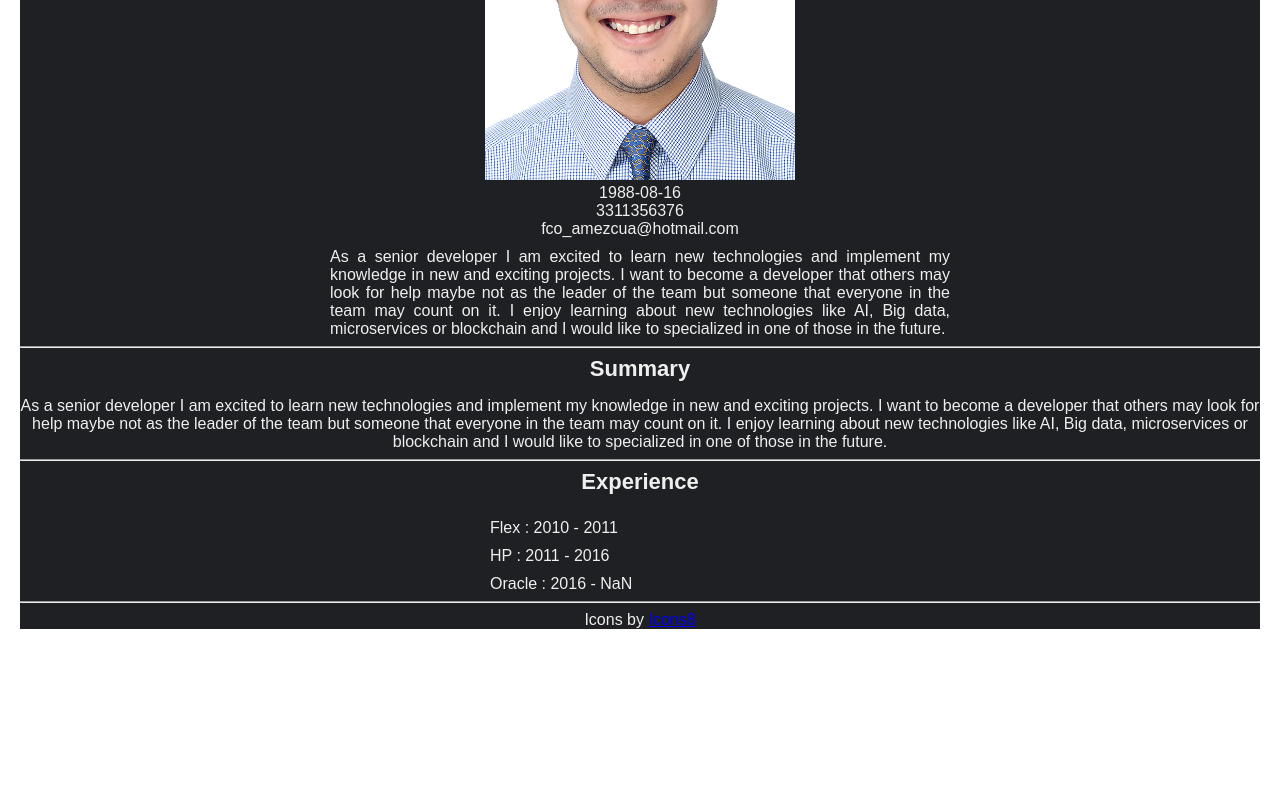
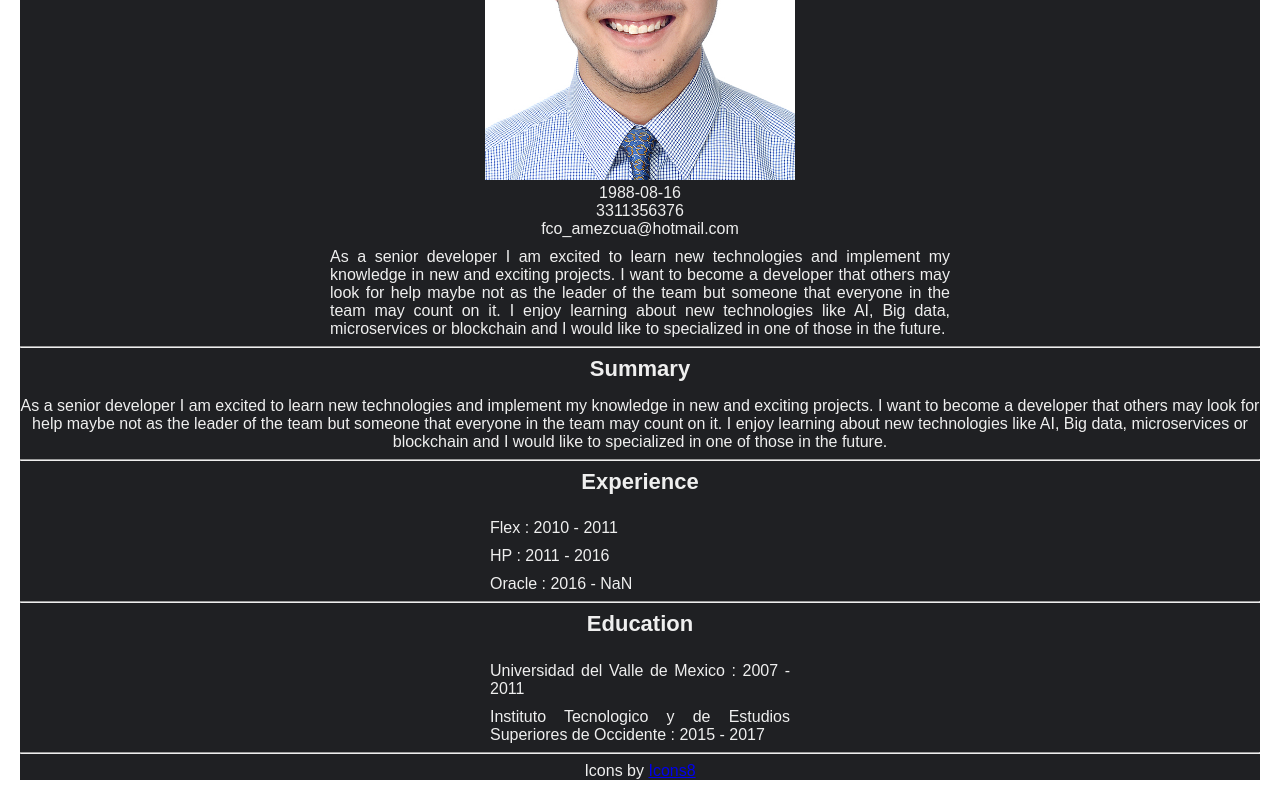
Before and after one commit to pacomaster/personal-page, a React (Create React App) app in the folder src/: page / in a window 1280 px wide. Shown: the part 415-1215 px from the top of the page. Before the commit the page ends 1064 px from the top, so only its background shows below. Built offline with nearby package versions, Linux system fonts and the light colour scheme.

Commit message:
Education

```diff
--- a/src/App.js
+++ b/src/App.js
@@ -3,6 +3,7 @@ import MenuArea from './components/MenuArea/MenuArea'
 import PersonalInfo from './components/PersonalInfo/PersonalInfo'
 import Summary from './components/Summary/Summary'
 import Experience from './components/Experience/Experience'
+import Education from './components/Education/Education'
 import BottomSection from './components/BottomSection/BottomSection'
 import cvData from './data/francisco.js';
 
@@ -22,6 +23,8 @@ export default function Main() {
             <hr className="solid"/>
             <Experience experience={experience}/>
             <hr className="solid"/>
+            <Education education={education}/>
+            <hr className="solid"/>
             <BottomSection />
 
         </div>
--- /dev/null
+++ b/src/components/Education/Education.js
@@ -0,0 +1,12 @@
+export default function Education({education}){
+    return (
+        <div id="education">
+            <h1>Education</h1>
+            <ul>
+                {education.map(school => (
+                    <li>{school.name} : {(new Date(school.startDate)).getFullYear()} - {(new Date(school.endDate)).getFullYear()}</li>
+                ))}
+            </ul>
+        </div>
+    );
+}
```
